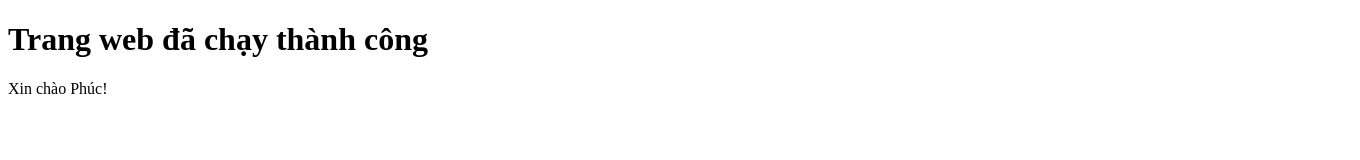
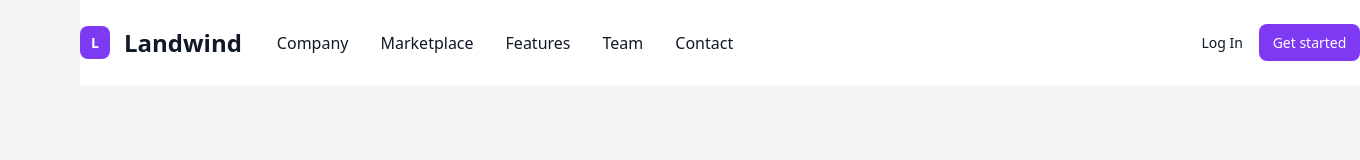
Before and after one commit to Phuc201205/TKW_2354050099_Phuc, a website: page test.html in a window 1280 px wide. Shown: the whole page, 1360 px wide, since content can reach past the window. Drawn offline with nearby package versions, Linux system fonts and the light colour scheme.

Commit message:
Khung BTB1

```diff
--- /dev/null
+++ b/src/input.css
@@ -0,0 +1,27 @@
+@import "tailwindcss";
+
+@custom-variant dark (&:where(.dark, .dark *));
+
+@theme {
+  --color-brand-50: #f2f8fd;
+  --color-brand-100: #e4f0fa;
+  --color-brand-200: #c3e1f4;
+  --color-brand-300: #8fc8ea;
+  --color-brand-400: #53acdd;
+  --color-brand-500: #2c92cb;
+  --color-brand-600: #1d75ac;
+  --color-brand-700: #195d8b;
+  --color-brand-800: #185074;
+  --color-brand-900: #1a4360;
+  --color-brand-950: #112b40;
+
+  --color-ink: #111928;
+  --color-muted: #6b7280;
+  --color-surface: #ffffff;
+  --color-line: #e5e7eb;
+
+  --font-display: "Inter", system-ui, sans-serif;
+  --font-body: "Inter", system-ui, sans-serif;
+
+  --radius-card: 0.875rem;
+}
--- a/test.html
+++ b/test.html
@@ -1,13 +1,193 @@
 <!DOCTYPE html>
 <html lang="vi">
 <head>
-    <meta charset="UTF-8">
-    <meta name="viewport" content="width=device-width, initial-scale=1.0">
-    <title>My Page</title>
+  <meta charset="UTF-8" />
+
+  <meta
+    name="viewport"
+    content="width=device-width, initial-scale=1.0"
+  />
+
+  <title>Navbar</title>
+
+  <!-- Tailwind CSS -->
+  <script src="https://cdn.tailwindcss.com"></script>
 </head>
 
-<body>
-    <h1>Trang web đã chạy thành công</h1>
-    <p>Xin chào Phúc!</p>
+<body class="m-0 min-h-screen bg-[#f5f5f5]">
+
+  <nav
+    class="
+      absolute
+      left-[80px]
+      top-0
+      box-border
+      flex
+      h-[85px]
+      w-[1280px]
+      flex-row
+      items-center
+      justify-start
+      gap-0
+      rounded-none
+      bg-white
+      opacity-100
+    "
+  >
+    <!-- Logo -->
+    <a
+      href="#"
+      class="flex shrink-0 items-center gap-[14px]"
+    >
+      <!-- Logo tạm -->
+      <div
+        class="
+          flex
+          h-[33px]
+          w-[30px]
+          items-center
+          justify-center
+          rounded-[8px]
+          bg-[#7E3AF2]
+          text-[14px]
+          font-bold
+          text-white
+        "
+      >
+        L
+      </div>
+
+      <span
+        class="
+          whitespace-nowrap
+          text-[24px]
+          font-semibold
+          leading-none
+          text-[#111928]
+        "
+      >
+        Landwind
+      </span>
+    </a>
+
+    <!-- Menu -->
+    <div
+      class="
+        ml-[35px]
+        flex
+        items-center
+        gap-[32px]
+      "
+    >
+      <a
+        href="#"
+        class="
+          whitespace-nowrap
+          text-[16px]
+          font-normal
+          text-[#111928]
+          no-underline
+        "
+      >
+        Company
+      </a>
+
+      <a
+        href="#"
+        class="
+          whitespace-nowrap
+          text-[16px]
+          font-normal
+          text-[#111928]
+          no-underline
+        "
+      >
+        Marketplace
+      </a>
+
+      <a
+        href="#"
+        class="
+          whitespace-nowrap
+          text-[16px]
+          font-normal
+          text-[#111928]
+          no-underline
+        "
+      >
+        Features
+      </a>
+
+      <a
+        href="#"
+        class="
+          whitespace-nowrap
+          text-[16px]
+          font-normal
+          text-[#111928]
+          no-underline
+        "
+      >
+        Team
+      </a>
+
+      <a
+        href="#"
+        class="
+          whitespace-nowrap
+          text-[16px]
+          font-normal
+          text-[#111928]
+          no-underline
+        "
+      >
+        Contact
+      </a>
+    </div>
+
+    <!-- Khu vực bên phải -->
+    <div
+      class="
+        ml-auto
+        flex
+        items-center
+        gap-[16px]
+      "
+    >
+      <a
+        href="#"
+        class="
+          whitespace-nowrap
+          text-[14px]
+          font-medium
+          text-[#111928]
+          no-underline
+        "
+      >
+        Log In
+      </a>
+
+      <a
+        href="#"
+        class="
+          flex
+          h-[37px]
+          w-[101px]
+          items-center
+          justify-center
+          whitespace-nowrap
+          rounded-[8px]
+          bg-[#7E3AF2]
+          text-[14px]
+          font-medium
+          text-white
+          no-underline
+        "
+      >
+        Get started
+      </a>
+    </div>
+  </nav>
+
 </body>
 </html>
```
Also changed, not shown: package.json (added, +26 -0 lines), dist/output.css (added), 1 other file.
